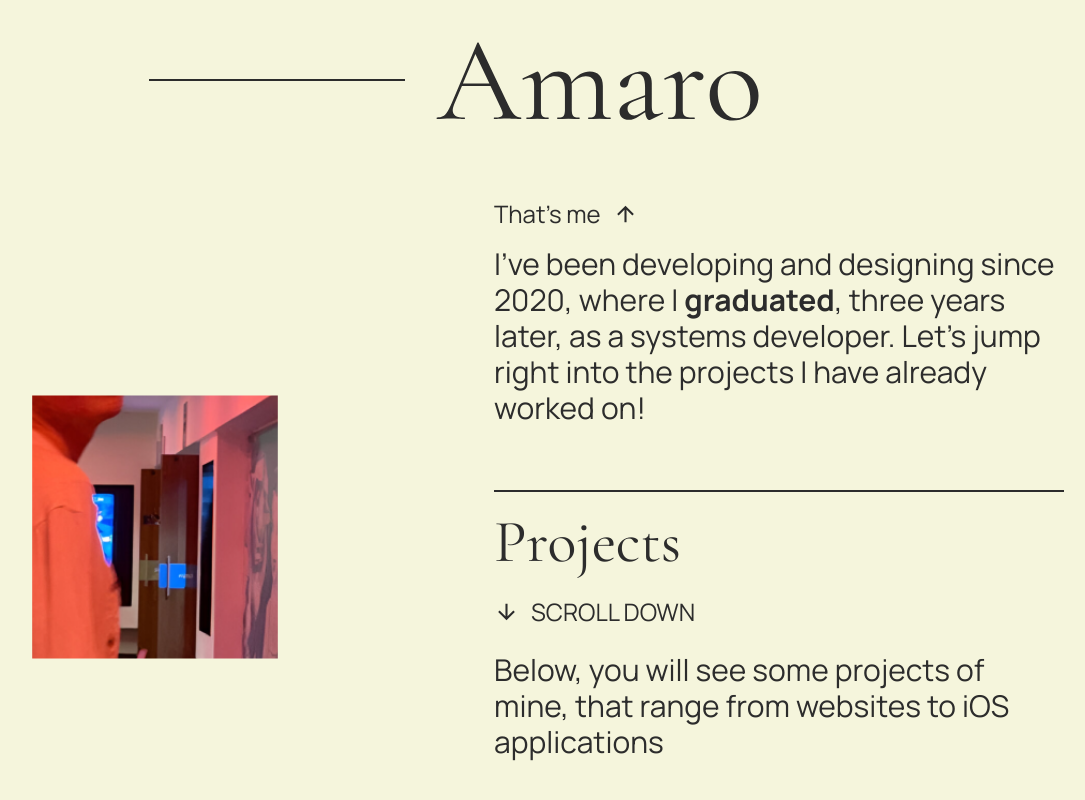
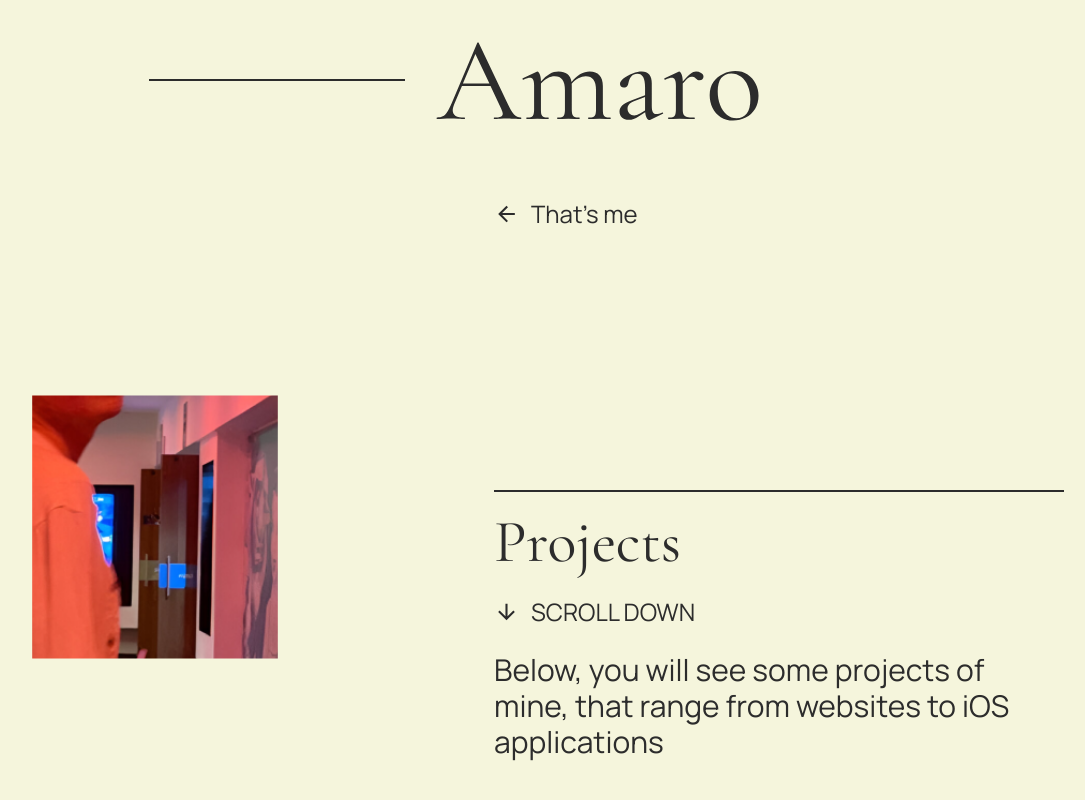
Before and after one commit to amarogu/mek, a Next.js app: page / in a window 1280 px wide. Shown: the part 602-1402 px from the top of the page, without its empty margins (184-1269 px from the left). Built offline with nearby package versions, Linux system fonts and the light colour scheme.

Commit message:
Add ArrowBackward icon and animate About section

```diff
--- a/src/app/About.tsx
+++ b/src/app/About.tsx
@@ -2,7 +2,8 @@
 import Image from 'next/image';
 import GustavoAmaro from '../../public/gustavo_amaro_image.png';
 import ArrowUpward from '../../public/arrow_upward.svg';
-import { useRef } from 'react';
+import ArrowBackward from '../../public/arrow_back.svg';
+import { useRef, useState, useEffect } from 'react';
 import gsap from 'gsap';
 import { useGSAP } from '@gsap/react';
 import { ScrollTrigger } from 'gsap/ScrollTrigger';
@@ -12,6 +13,11 @@ import { useMediaQuery } from 'react-responsive';
 export default function About() {
 
     const isLgScreen = useMediaQuery({minWidth: 768});
+    const [isLgScreenState, setIsLgScreen] = useState(false);
+
+    useEffect(() => {
+        setIsLgScreen(isLgScreen);
+    }, [isLgScreen]);
 
     const ref = useRef<HTMLImageElement>(null);
 
@@ -26,6 +32,16 @@ export default function About() {
                 scrub: true,
             }
         })
+        gsap.to('.about-me', {
+            opacity: 1,
+            stagger: 0.05,
+            scrollTrigger: {
+                trigger: '.about-me-container',
+                start: 'top bottom',
+                end: 'bottom 70%',
+                scrub: true,
+            }
+        });
     }, [])
 
     return (
@@ -35,10 +51,12 @@ export default function About() {
                 <div className='flex flex-col gap-4'>
                     <div className='flex text-2xl gap-3'>
                         <p>That&apos;s me</p>
-                        <Image src={ArrowUpward} alt="Arrow Upward" />
+                        {isLgScreenState ? <Image src={ArrowBackward} className='-order-1' alt="Arrow Backward" /> : <Image src={ArrowUpward} alt="Arrow Backward" />}
                     </div>
-                    <p className='text-3xl'>
-                        I&apos;ve been developing and designing since 2020, where I <span className='font-bold'>graduated</span>, three years later, as a systems developer. Let&apos;s jump right into the projects I have already worked on!
+                    <p className='text-3xl about-me-container'>
+                        {Array.from("I've been developing and designing since 2020, where I graduated, three years later, as a systems developer. Let's jump right into the projects I have already worked on!").map((char, index) => (
+                            <span className='about-me' style={{opacity: 0}} key={index}>{char}</span>
+                        ))}
                     </p>
                 </div>
                 <ProjectsIntro />
--- a/src/app/Nav.tsx
+++ b/src/app/Nav.tsx
@@ -91,9 +91,9 @@ export default function Nav() {
             <a href="https://www.linkedin.com/in/amarogu" target="_blank">
                 <Image src={LinkedIn} alt="LinkedIn" width={20} height={20} />
             </a>
-            <a href="https://example.com">
+            <button>
                 <Image src={Language} alt="Language" width={20} height={20} />
-            </a>
+            </button>
         </div>
       </div>
       <animated.div style={{...sideBar, ...sideBarCircle}} className={`bg-bg-200 w-full -z-10 absolute top-0 left-0 h-screen`}>
```
